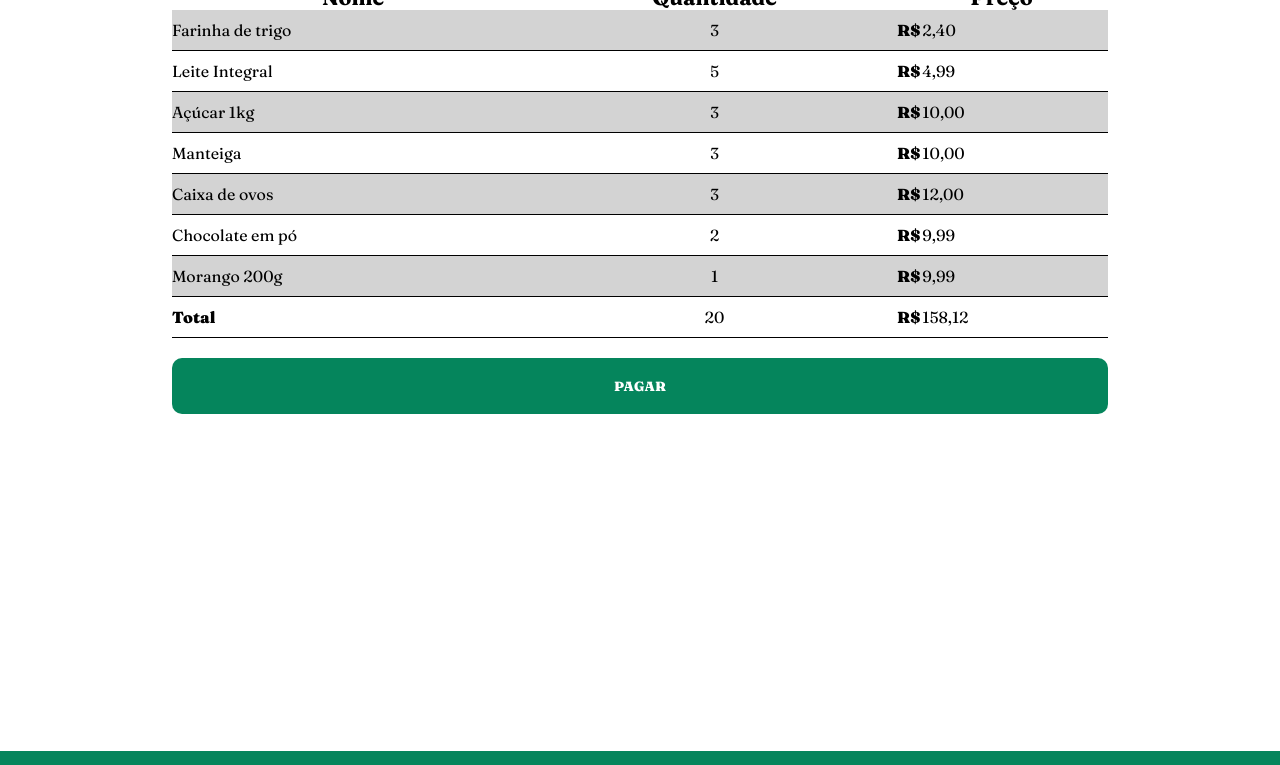
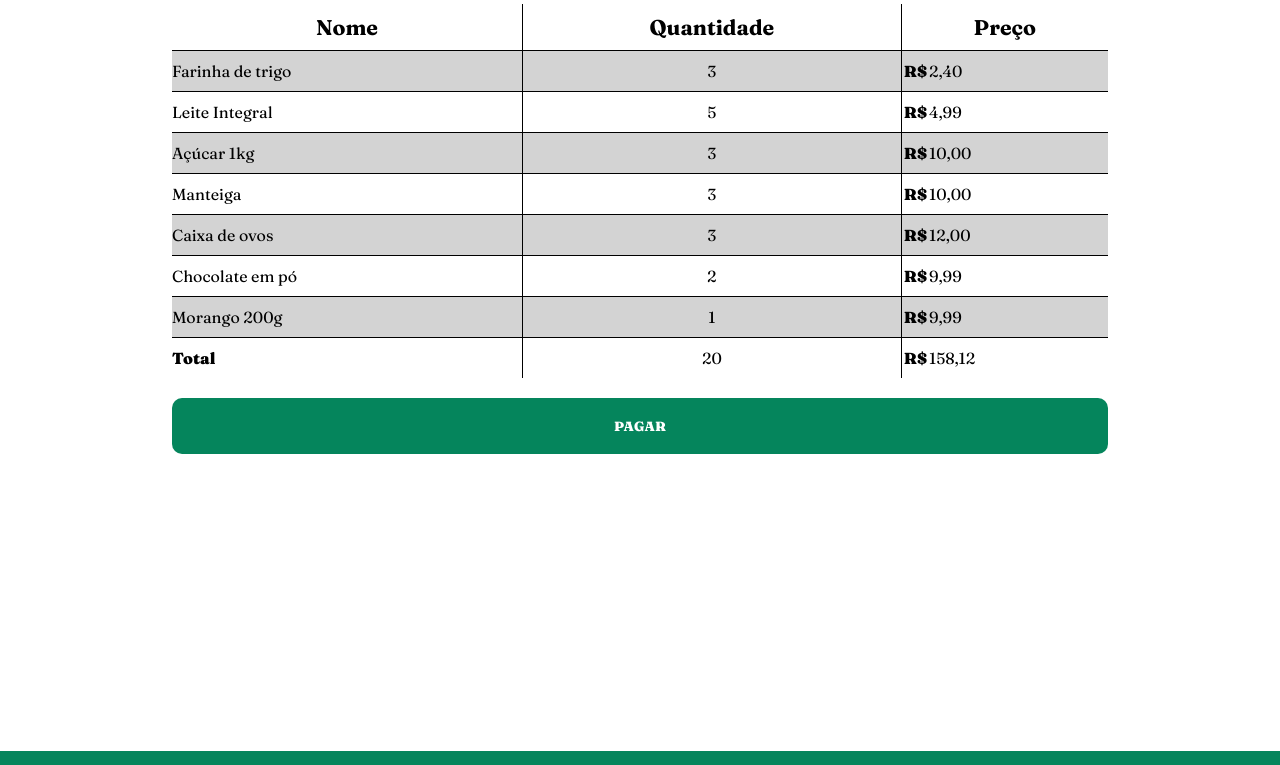
Before and after one commit to koalaoke/Projeto, a plain HTML site: page Projeto/shop.html in a window 1280 px wide. Shown: the part 159-924 px from the top of the page. Drawn offline with nearby package versions, Linux system fonts and the light colour scheme.

Commit message:
other fixes

```diff
--- a/Projeto/css/shop.css
+++ b/Projeto/css/shop.css
@@ -3,9 +3,9 @@ main{
 }
 
 .shopping-cart{
+    margin-top: 20px;
     width: calc(70% + 40px);
     max-width: 940px;
-    border-radius: 10px;
     gap: 10px;
     border-collapse: collapse;
 }
@@ -14,13 +14,27 @@ main{
     font-size: 16pt;
 }
 
+.shopping-cart tr th{
+    padding: 5px;
+}
+
 .shopping-cart tr:nth-child(even){
     background-color: var(--gray);
 }
 
 td{
     padding: 10px 0;
-    border-bottom: 1px solid;
+    border-top: 1px solid;
+}
+
+tr td:first-child, tr th:first-child{
+    padding: 10px 0;
+    border-right: 1px solid;
+}
+
+tr td:last-child, tr th:last-child{
+    padding: 10px 0;
+    border-left: 1px solid;
 }
 
 .item-qtd{
--- a/Projeto/css/style.css
+++ b/Projeto/css/style.css
@@ -189,12 +189,12 @@ footer{
         flex-direction: column;
         align-items: flex-end;
         justify-content: space-around;
+        width: 100vw;
         height: 50vh;
         padding: 0px calc(10vw);
         font-size: 16pt;
         font-weight: 700;
         background-color: var(--sea-green);
-        border-radius: 0 0 20px 20px;
     }
 
     #menu{
```
